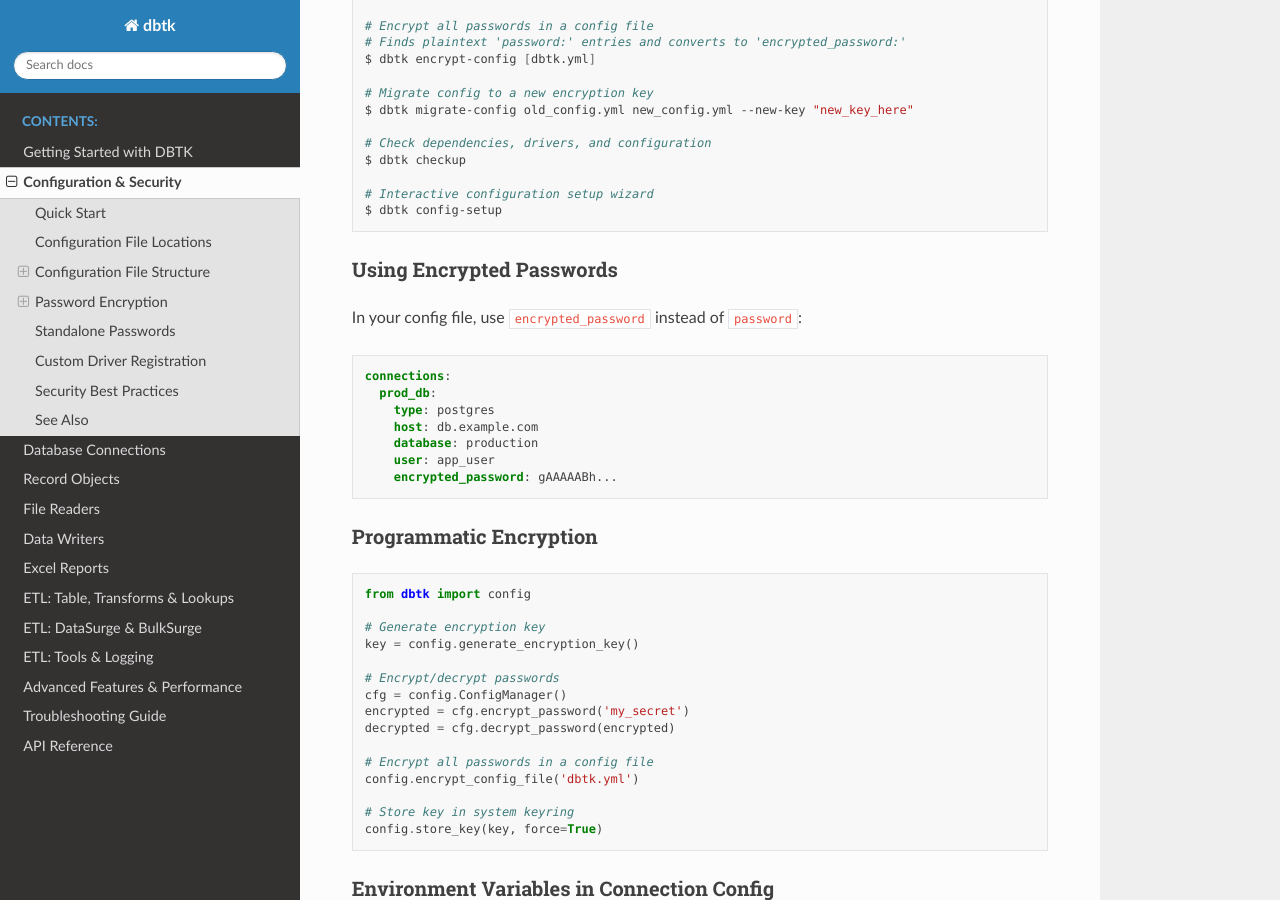
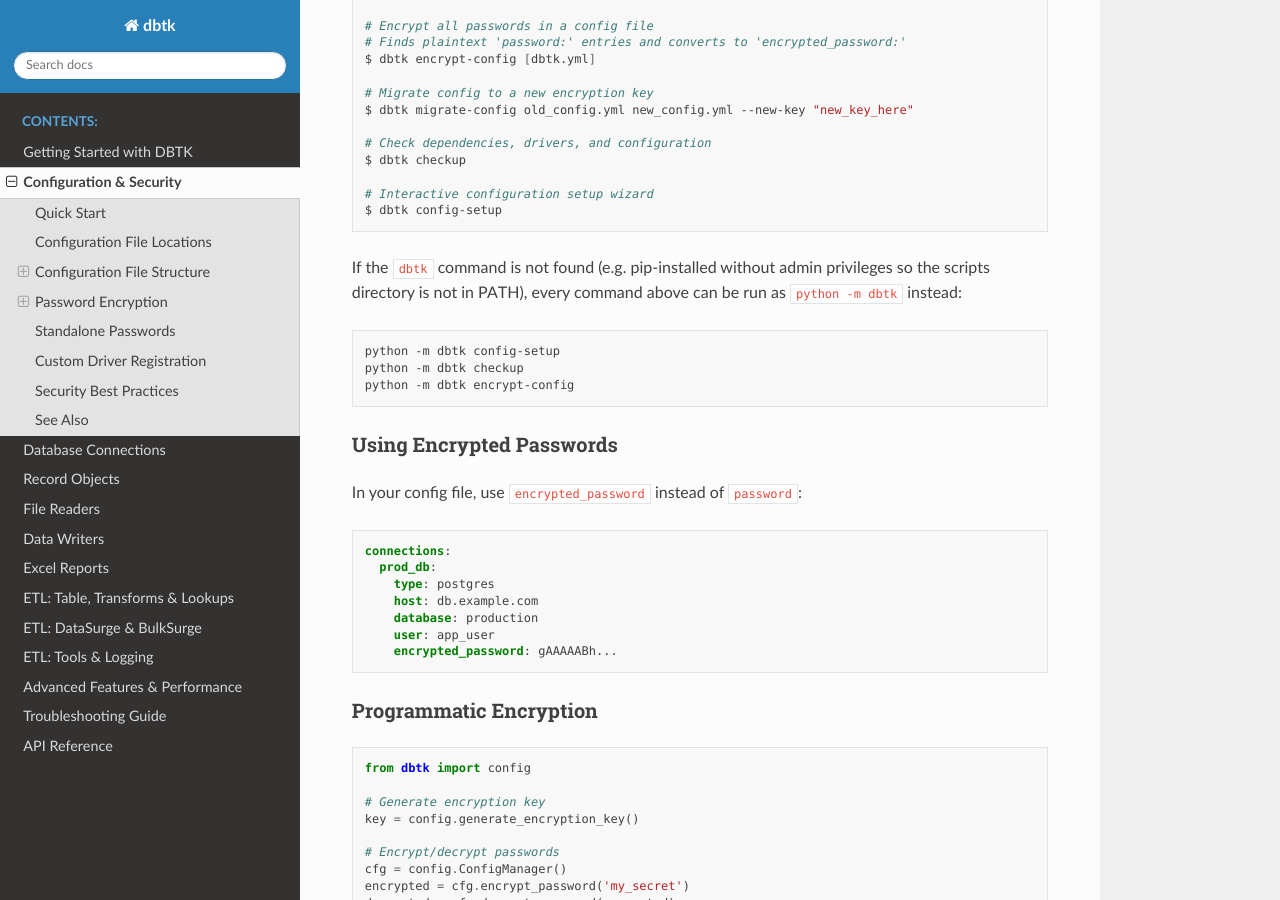
Before and after one commit to scottrbailey/dbtk, a Sphinx documentation site: the page built from docs/02-configuration.md, in a window 1280 px wide and 900 px high, scrolled down 4843 px. Built offline with Sphinx 7.4.7 and the Read the Docs theme 3.1.0, drawn with Linux system fonts in a browser that asks for light colours.

Commit message:
Add python -m dbtk entry point and document it
Adds dbtk/__main__.py so all CLI commands work via 'python -m dbtk'
for users whose scripts directory is not in PATH (common with non-admin
pip installs). Documents the alternative in getting-started and the
configuration CLI tools section.

https://claude.ai/code/session_01LP72qg1g2gmJnogAGnJXSf

````diff
--- a/docs/02-configuration.md
+++ b/docs/02-configuration.md
@@ -250,6 +250,16 @@ $ dbtk checkup
 $ dbtk config-setup
 ```
 
+If the `dbtk` command is not found (e.g. pip-installed without admin privileges so the
+scripts directory is not in PATH), every command above can be run as `python -m dbtk`
+instead:
+
+```bash
+python -m dbtk config-setup
+python -m dbtk checkup
+python -m dbtk encrypt-config
+```
+
 ### Using Encrypted Passwords
 
 In your config file, use `encrypted_password` instead of `password`:
````
Also changed, not shown: docs/01-getting-started.md (+9 -0 lines), 1 other file.
